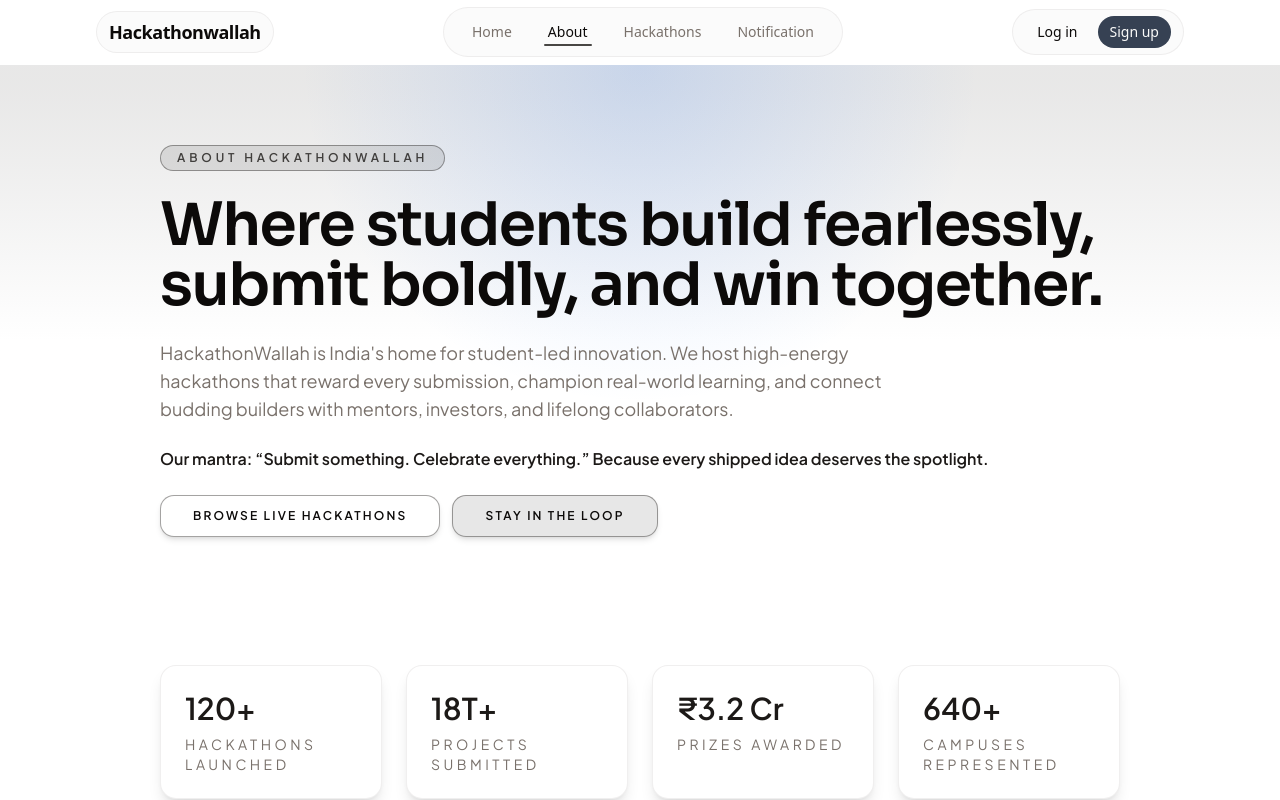
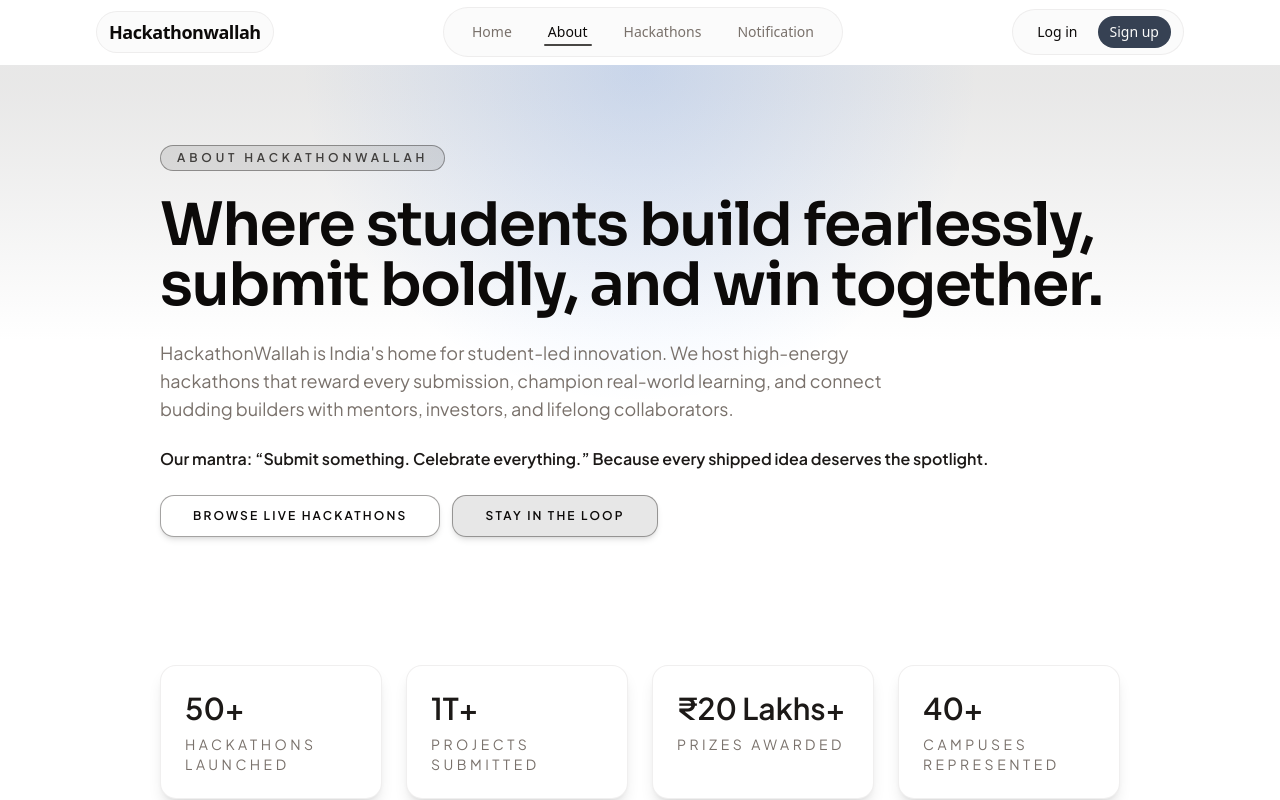
Before and after one commit to pksingh1508/myproject, a Next.js app: page /about in a window 1280 px wide. Shown: the top 800 px of the page. Built offline with nearby package versions, Linux system fonts and the light colour scheme; no server answers.

Commit message:
fix outgoing btn don't work and hide the total participant

```diff
--- a/src/app/about/about-content.tsx
+++ b/src/app/about/about-content.tsx
@@ -17,21 +17,21 @@ type StatDescriptor = {
 };
 
 const stats: StatDescriptor[] = [
-  { label: "Hackathons launched", target: 120, suffix: "+", format: "integer" },
+  { label: "Hackathons launched", target: 50, suffix: "+", format: "integer" },
   {
     label: "Projects submitted",
-    target: 18_000,
+    target: 1_000,
     suffix: "+",
     format: "compact"
   },
   {
     label: "Prizes awarded",
-    target: 3.2,
+    target: 20,
     prefix: "₹",
-    suffix: " Cr",
-    format: "decimal"
+    suffix: " Lakhs+",
+    format: "integer"
   },
-  { label: "Campuses represented", target: 640, suffix: "+", format: "integer" }
+  { label: "Campuses represented", target: 40, suffix: "+", format: "integer" }
 ];
 
 const pillars = [
--- a/src/app/hackathons/[slug]/page.tsx
+++ b/src/app/hackathons/[slug]/page.tsx
@@ -1,10 +1,8 @@
 import type { Metadata } from "next";
 import { notFound } from "next/navigation";
-import Link from "next/link";
 
 import { getHackathonBySlug } from "@/lib/repos/hackathons";
 import { HackathonOverview, HackathonPrizes } from "@/components/hackathons";
-import { Button } from "@/components/ui/button";
 import { Card, CardContent } from "@/components/ui/card";
 import { Separator } from "@/components/ui/separator";
 import {
@@ -14,6 +12,9 @@ import {
   AccordionTrigger
 } from "@/components/ui/accordion";
 import { HackathonRegistrationButton } from "@/components/registration";
+
+const brandSansStyle = { fontFamily: "var(--font-brand-sans)" } as const;
+const brandDisplayStyle = { fontFamily: "var(--font-brand-display)" } as const;
 
 export const revalidate = 120;
 
@@ -56,7 +57,7 @@ export default async function HackathonPage({ params }: HackathonPageProps) {
 
   return (
     <div className="bg-background">
-      <section className="relative">
+      <section className="relative" style={brandDisplayStyle}>
         {hackathon.banner_url ? (
           <div className="absolute inset-0">
             <div
@@ -90,12 +91,12 @@ export default async function HackathonPage({ params }: HackathonPageProps) {
 
       <Separator />
 
-      <section className="mx-auto grid max-w-5xl gap-8 px-4 py-12 sm:px-6 lg:grid-cols-[2fr,1fr] lg:px-8">
+      <section className="mx-auto grid max-w-5xl gap-8 px-4 py-12 sm:px-6 lg:grid-cols-[2fr,1fr] lg:px-8" style={brandSansStyle}>
         <div className="space-y-10">
           <HackathonOverview hackathon={hackathon} />
 
           <Card>
-            <CardContent className="space-y-4 py-6">
+            <CardContent className="space-y-4 py-6" style={brandDisplayStyle}>
               <div>
                 <h2 className="text-2xl font-semibold">FAQs</h2>
                 <p className="text-sm text-muted-foreground">
--- a/src/app/hackathons/page.tsx
+++ b/src/app/hackathons/page.tsx
@@ -27,6 +27,9 @@ export const metadata: Metadata = {
   }
 };
 
+const brandSansStyle = { fontFamily: "var(--font-brand-sans)" } as const;
+const brandDisplayStyle = { fontFamily: "var(--font-brand-display)" } as const;
+
 export const dynamic = "force-dynamic";
 
 interface HackathonsPageProps {
@@ -40,7 +43,7 @@ interface HackathonsPageProps {
 const STATUS_PRESETS = [
   {
     label: "Ongoing",
-    value: "ongoing"
+    value: "published,ongoing"
   },
   {
     label: "Completed",
@@ -67,7 +70,9 @@ export default async function HackathonsPage({
   });
 
   return (
-    <div className="mx-auto max-w-6xl space-y-10 px-4 py-12 sm:px-6 lg:px-0">
+    <div className="mx-auto max-w-6xl space-y-10 px-4 py-12 sm:px-6 lg:px-0"
+      style={brandDisplayStyle}
+    >
       <section className="space-y-4">
         <Badge variant="secondary" className="uppercase">
           Discover Hackathons
@@ -107,7 +112,7 @@ export default async function HackathonsPage({
       <HackathonGrid
         hackathons={hackathons}
         emptyState={
-          <div>
+          <div className="text-center" style={brandSansStyle}>
             <h3 className="text-lg font-semibold">
               No hackathons match filters
             </h3>
--- a/src/components/hackathons/hackathon-card.tsx
+++ b/src/components/hackathons/hackathon-card.tsx
@@ -17,6 +17,8 @@ interface HackathonCardProps {
   hackathon: Hackathon;
 }
 
+const brandSansStyle = { fontFamily: "var(--font-brand-sans)" } as const;
+
 function formatDateRange(start: string, end: string) {
   try {
     const startDate = format(new Date(start), "MMM d, yyyy");
@@ -34,7 +36,7 @@ function formatDateRange(start: string, end: string) {
 
 export function HackathonCard({ hackathon }: HackathonCardProps) {
   return (
-    <Card className="flex h-full flex-col justify-between">
+    <Card className="flex h-full flex-col justify-between" style={brandSansStyle}>
       <div>
         <CardHeader className="space-y-3">
           <div className="flex items-center gap-2 text-sm text-muted-foreground">
--- a/src/components/hackathons/hackathon-overview.tsx
+++ b/src/components/hackathons/hackathon-overview.tsx
@@ -9,6 +9,8 @@ import { Tabs, TabsContent, TabsList, TabsTrigger } from "@/components/ui/tabs";
 interface HackathonOverviewProps {
   hackathon: Hackathon;
 }
+
+const brandDisplayStyle = { fontFamily: "var(--font-brand-display)" } as const;
 
 function formatDateTime(value: string) {
   try {
@@ -91,14 +93,14 @@ export function HackathonOverview({ hackathon }: HackathonOverviewProps) {
                 ? `INR ${hackathon.participation_fee.toFixed(0)}`
                 : "Free"}
             </div>
-            {typeof hackathon.max_participants === "number" ? (
+            {/* {typeof hackathon.max_participants === "number" ? (
               <div>
                 <span className="font-medium text-foreground">
                   Participant slots:
                 </span>{" "}
                 {hackathon.current_participants} / {hackathon.max_participants}
               </div>
-            ) : null}
+            ) : null} */}
             {hackathon.location_details ? (
               <div>
                 <span className="font-medium text-foreground">Details:</span>{" "}
@@ -116,7 +118,7 @@ export function HackathonOverview({ hackathon }: HackathonOverviewProps) {
       </div>
 
       <Tabs defaultValue="details" className="w-full">
-        <TabsList>
+        <TabsList style={brandDisplayStyle}>
           <TabsTrigger value="details">Details</TabsTrigger>
           <TabsTrigger value="requirements">Requirements</TabsTrigger>
           <TabsTrigger value="rules">Rules</TabsTrigger>
--- a/src/components/home/seo-content.tsx
+++ b/src/components/home/seo-content.tsx
@@ -9,6 +9,8 @@ import {
   SUPPORT_PHONE
 } from "@/constants/site";
 import { FAQ as FAQ_ENTRIES } from "@/constants/data";
+
+const brandDisplayStyle = { fontFamily: "var(--font-brand-display)" } as const;
 
 const structuredDataGeneratedAt = new Date().toISOString();
 
@@ -147,6 +149,7 @@ export function SeoContent() {
     <section
       className="w-full bg-background py-16 sm:py-20"
       aria-labelledby="seo-content-heading"
+      style={brandDisplayStyle}
     >
       <div className="mx-auto flex w-full max-w-5xl flex-col gap-10 px-4 sm:px-6 lg:px-8">
         <div className="space-y-4 text-center sm:text-left">
```
